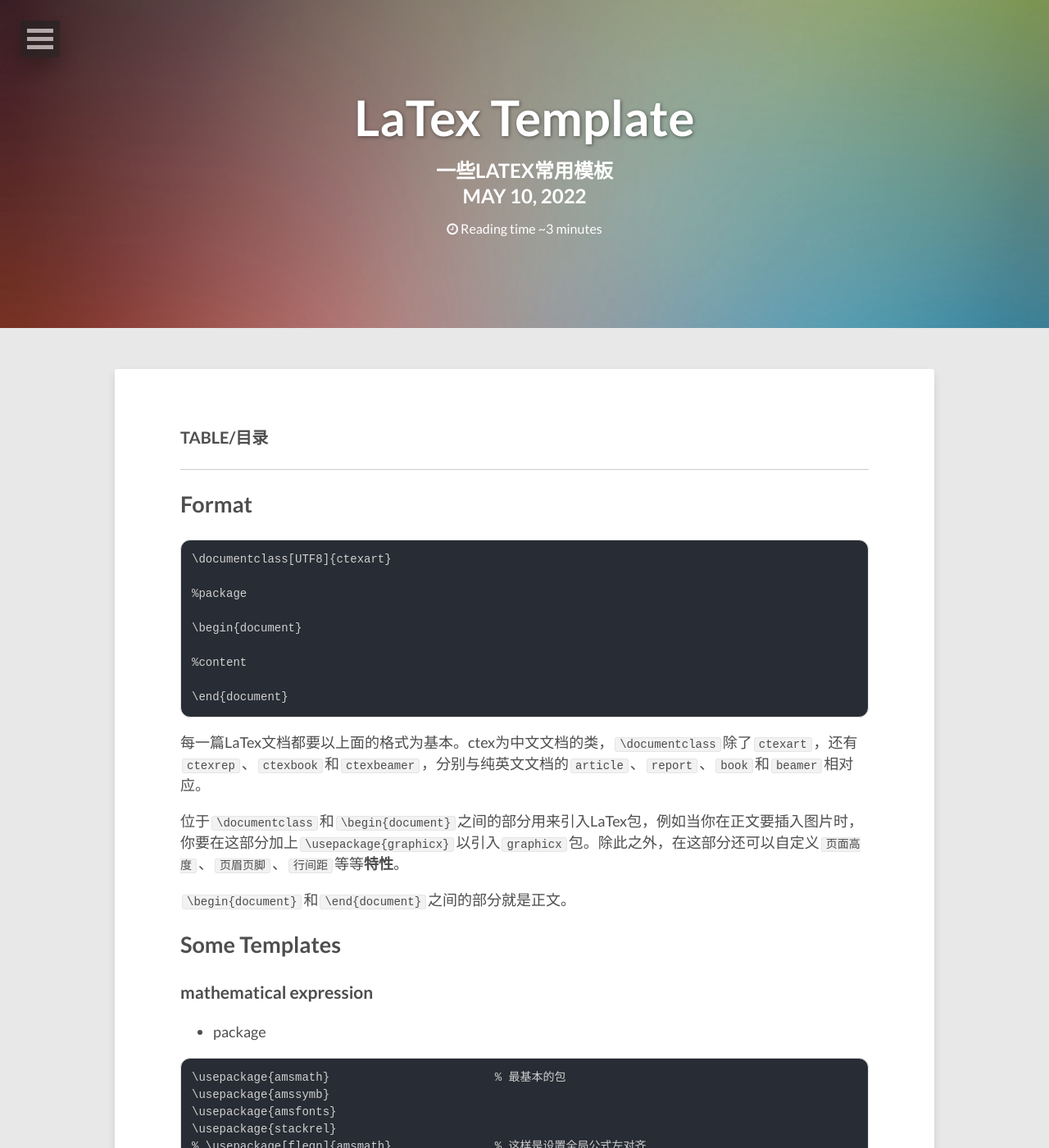
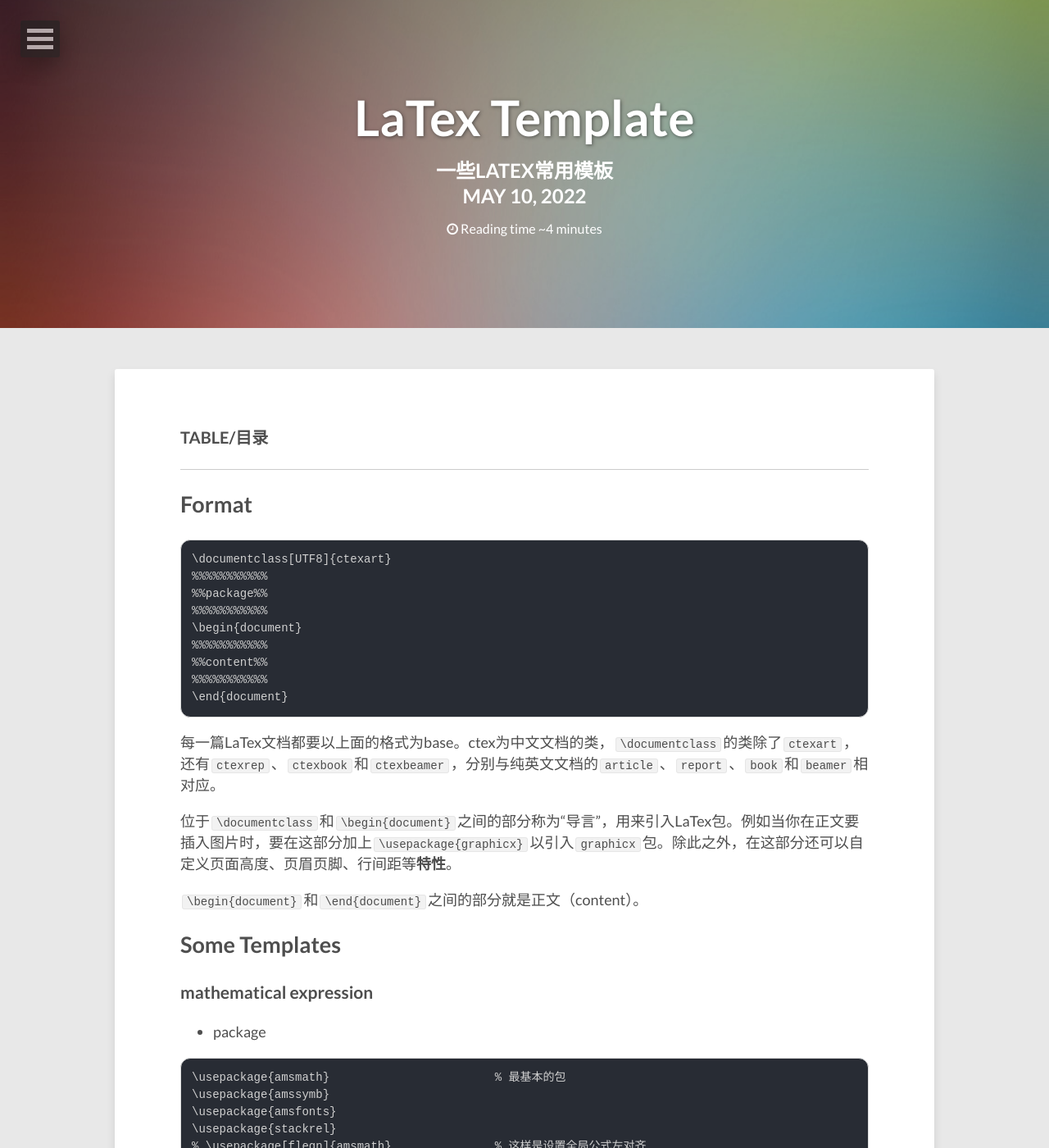
Before and after one commit to lucameng/lucameng.github.io, a Jekyll site: the page built from _posts/2022-05-10-LaTex-template.md, in a window 1280 px wide and 1400 px high. Shown: the whole window at 82% size. Built offline with Jekyll 4.4.1, drawn with Linux system fonts in a browser that asks for light colours.

Commit message:
new post: LaTex Template

````diff
--- a/_posts/2022-05-10-LaTex-template.md
+++ b/_posts/2022-05-10-LaTex-template.md
@@ -16,21 +16,21 @@ ___
 
 ```
 \documentclass[UTF8]{ctexart}
-
-%package
-
+%%%%%%%%%%%
+%%package%%
+%%%%%%%%%%%
 \begin{document}
-
-%content
-
+%%%%%%%%%%%
+%%content%%
+%%%%%%%%%%%
 \end{document}
 ```
 
-每一篇LaTex文档都要以上面的格式为基本。ctex为中文文档的类，`\documentclass`除了`ctexart`，还有`ctexrep`、`ctexbook`和`ctexbeamer`，分别与纯英文文档的`article`、`report`、`book`和`beamer`相对应。
+每一篇LaTex文档都要以上面的格式为base。ctex为中文文档的类，`\documentclass`的类除了`ctexart`，还有`ctexrep`、`ctexbook`和`ctexbeamer`，分别与纯英文文档的`article`、`report`、`book`和`beamer`相对应。
 
-位于`\documentclass`和`\begin{document}`之间的部分用来引入LaTex包，例如当你在正文要插入图片时，你要在这部分加上`\usepackage{graphicx}`以引入`graphicx`包。除此之外，在这部分还可以自定义`页面高度`、`页眉页脚`、`行间距`等等**特性**。
+位于`\documentclass`和`\begin{document}`之间的部分称为“导言”，用来引入LaTex包。例如当你在正文要插入图片时，要在这部分加上`\usepackage{graphicx}`以引入`graphicx`包。除此之外，在这部分还可以自定义页面高度、页眉页脚、行间距等**特性**。
 
-`\begin{document}`和`\end{document}`之间的部分就是正文。
+`\begin{document}`和`\end{document}`之间的部分就是正文（content）。
 
 ## Some Templates
 
````
